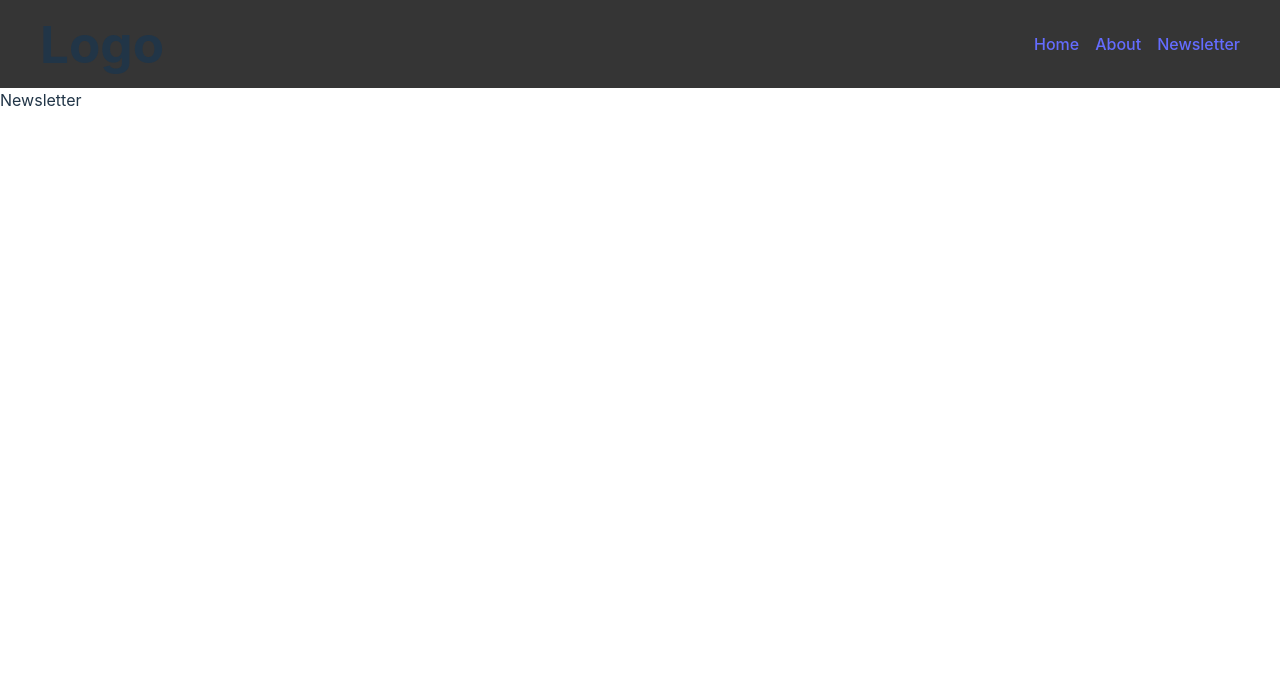
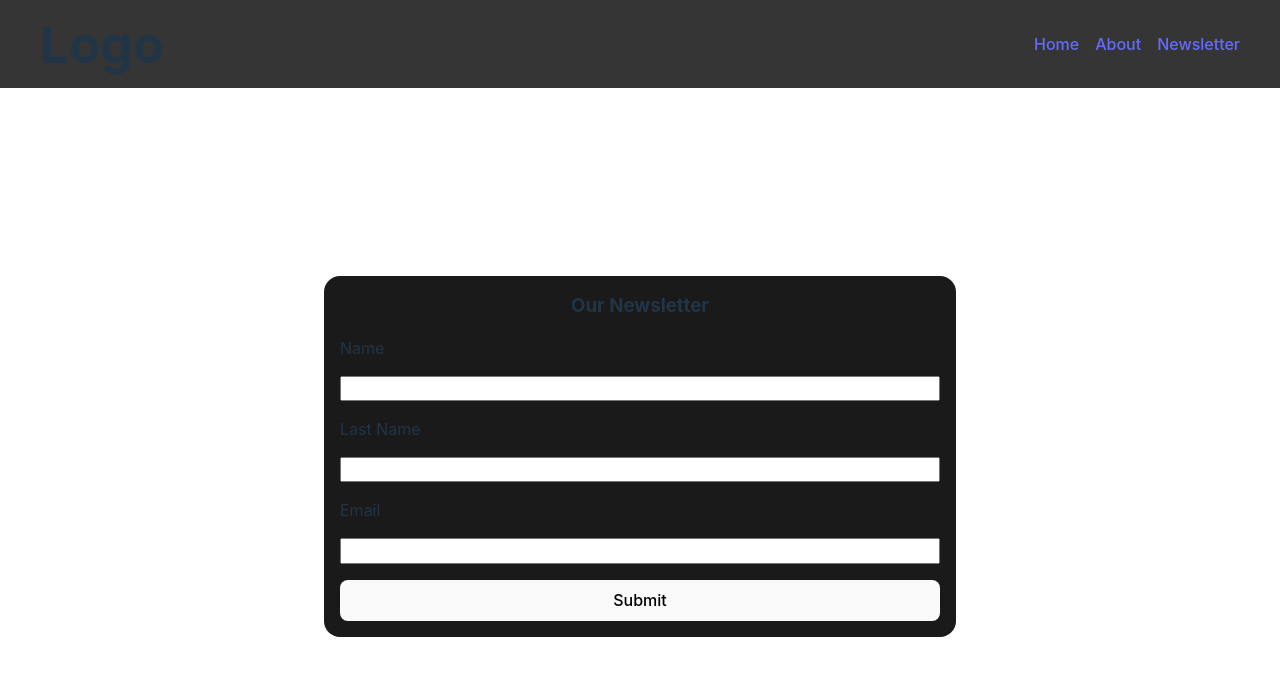
Before and after one commit to sloik89/drinkApp, a React (Vite) app: page /newsletter in a window 1280 px wide. Shown: the top 676 px of the page. Built offline with nearby package versions, Linux system fonts and the light colour scheme.

Commit message:
working on newsletter page

```diff
--- a/package.json
+++ b/package.json
@@ -13,7 +13,8 @@
     "axios": "^1.7.3",
     "react": "^18.3.1",
     "react-dom": "^18.3.1",
-    "react-router-dom": "^6.26.0"
+    "react-router-dom": "^6.26.0",
+    "react-toastify": "^10.0.5"
   },
   "devDependencies": {
     "@types/react": "^18.3.3",
--- a/src/index.css
+++ b/src/index.css
@@ -106,6 +106,58 @@ button:focus-visible {
   object-fit: cover;
   aspect-ratio: 1/1;
 }
+.text-accent {
+  background-color: rgb(43, 204, 137);
+  color: black;
+  padding: 0.2rem 0.6rem;
+  border-radius: 5px;
+  margin-right: 1rem;
+}
+.cocktail-page {
+  padding: 1rem;
+  display: flex;
+  flex-direction: column;
+  align-items: center;
+  gap: 1rem;
+}
+.form {
+  margin-top: 2rem;
+  display: flex;
+  align-items: center;
+  justify-content: center;
+  height: calc(100vh - 128px);
+}
+.form-newsletter {
+  display: grid;
+  gap: 1rem;
+  max-width: 600px;
+  width: 100%;
+  margin: 0 auto;
+  background-color: #1a1a1a;
+  padding: 1rem;
+  border-radius: 1rem;
+}
+.form-newsletter input {
+  padding: 0.2rem 0;
+}
+@media screen and (min-width: 700px) {
+  .cocktail-page {
+    flex-direction: row;
+    align-items: center;
+  }
+  .cocktail-page header {
+    flex: 0.6;
+  }
+  .cocktail-page .drink-info {
+    flex: 1;
+  }
+}
+.drink-info {
+  margin-top: 2rem;
+  display: flex;
+  flex-direction: column;
+  gap: 1.5rem;
+}
 @media (max-width: 700px) {
   .flex-space-between {
     flex-direction: column;
--- a/src/main.tsx
+++ b/src/main.tsx
@@ -2,9 +2,11 @@ import React from "react";
 import ReactDOM from "react-dom/client";
 import App from "./App.tsx";
 import "./index.css";
-
+import "react-toastify/ReactToastify.css";
+import { ToastContainer } from "react-toastify";
 ReactDOM.createRoot(document.getElementById("root")!).render(
   <React.StrictMode>
+    <ToastContainer position="top-center" autoClose={2000} />
     <App />
   </React.StrictMode>
 );
--- a/src/pages/Cocktail.tsx
+++ b/src/pages/Cocktail.tsx
@@ -16,14 +16,14 @@ export const loader: LoaderFunction = async ({ params }): Promise<null> => {
 };
 const Cocktail = () => {
   const drink: any = useLoaderData();
-  console.log(drink);
+
   const ingrident = [];
   for (const prop in drink) {
     if (prop.startsWith("strIngr") && drink[prop] !== null) {
       ingrident.push(drink[prop]);
     }
   }
-  console.log(drink);
+  console.log(ingrident);
   const rensderDrink = {
     id: drink.idDrink,
     name: drink.strDrink,
@@ -33,9 +33,9 @@ const Cocktail = () => {
     info: drink.strAlcoholic,
     instructions: drink.strInstructions,
   };
-  console.log(rensderDrink);
+
   return (
-    <div className="page">
+    <div className="page cocktail-page">
       <header>
         <button>
           <Link to="/">Go back</Link>
@@ -49,24 +49,30 @@ const Cocktail = () => {
       </header>
       <div className="drink-info">
         <p>
-          <span>Name: </span>
+          <span className="text-accent">Name: </span>
           {rensderDrink.name}
         </p>
         <p>
-          <span>Category: </span>
+          <span className="text-accent">Category: </span>
           {rensderDrink.category}
         </p>
         <p>
-          <span>Glass: </span>
+          <span className="text-accent">Glass: </span>
           {rensderDrink.glass}
         </p>
         <p>
-          <span>Info: </span>
+          <span className="text-accent">Info: </span>
           {rensderDrink.info}
         </p>
         <p>
-          <span>Instructions: </span>
+          <span className="text-accent">Instructions: </span>
           {rensderDrink.instructions}
+        </p>
+        <p>
+          <span className="text-accent">Ingridients:</span>
+          {ingrident.map((item, idx) => {
+            return idx === ingrident.length - 1 ? item : item + ", ";
+          })}
         </p>
       </div>
     </div>
--- a/src/pages/Newsletter.tsx
+++ b/src/pages/Newsletter.tsx
@@ -1,5 +1,25 @@
+import { Form } from "react-router-dom";
 const Newsletter = () => {
-  return <div>Newsletter</div>;
+  return (
+    <div className="form page">
+      <Form className="form-newsletter">
+        <h3
+          style={{
+            textAlign: "center",
+          }}
+        >
+          Our Newsletter
+        </h3>
+        <label htmlFor="name">Name</label>
+        <input type="text" name="name" />
+        <label htmlFor="surname">Last Name</label>
+        <input type="text" name="surname" />
+        <label htmlFor="email">Email</label>
+        <input type="email" name="email" />
+        <button>Submit</button>
+      </Form>
+    </div>
+  );
 };
 
 export default Newsletter;
```
Also changed, not shown: 1 other file (tests, documents, lock files or other folders).
